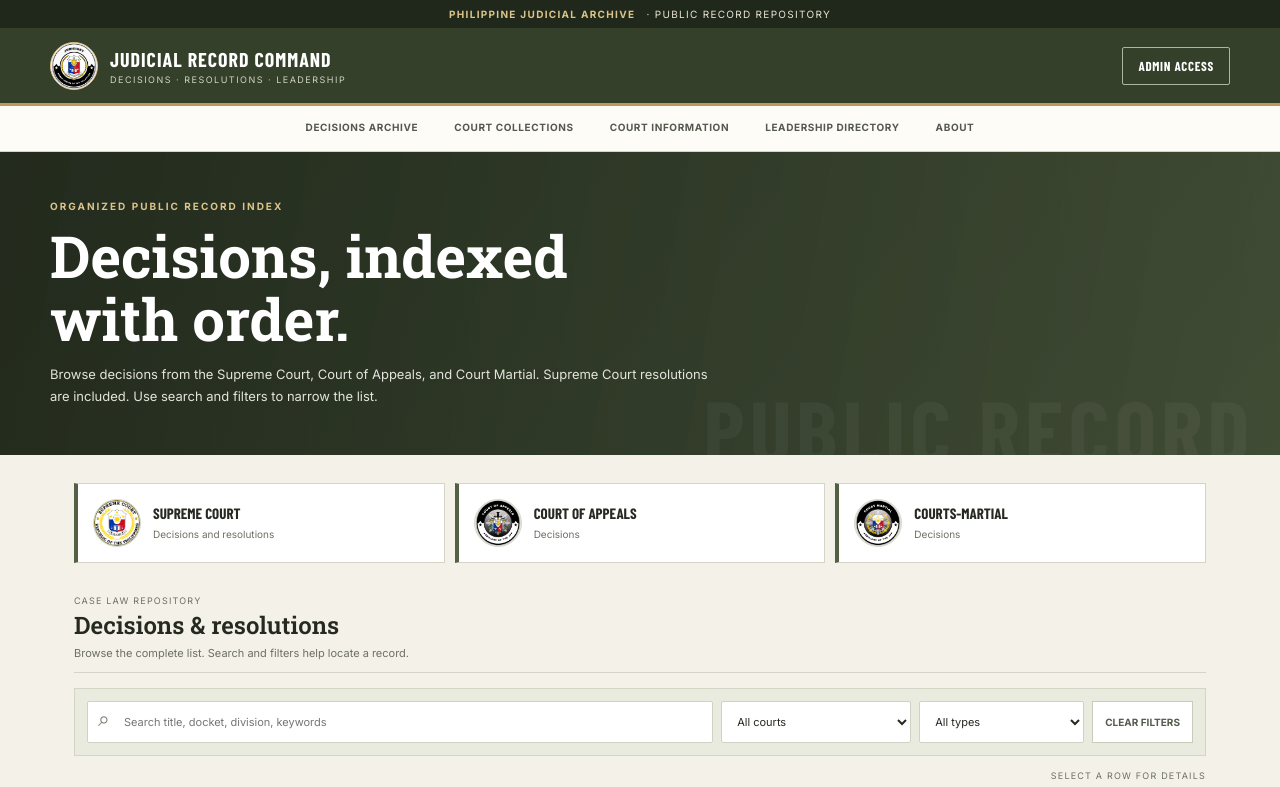
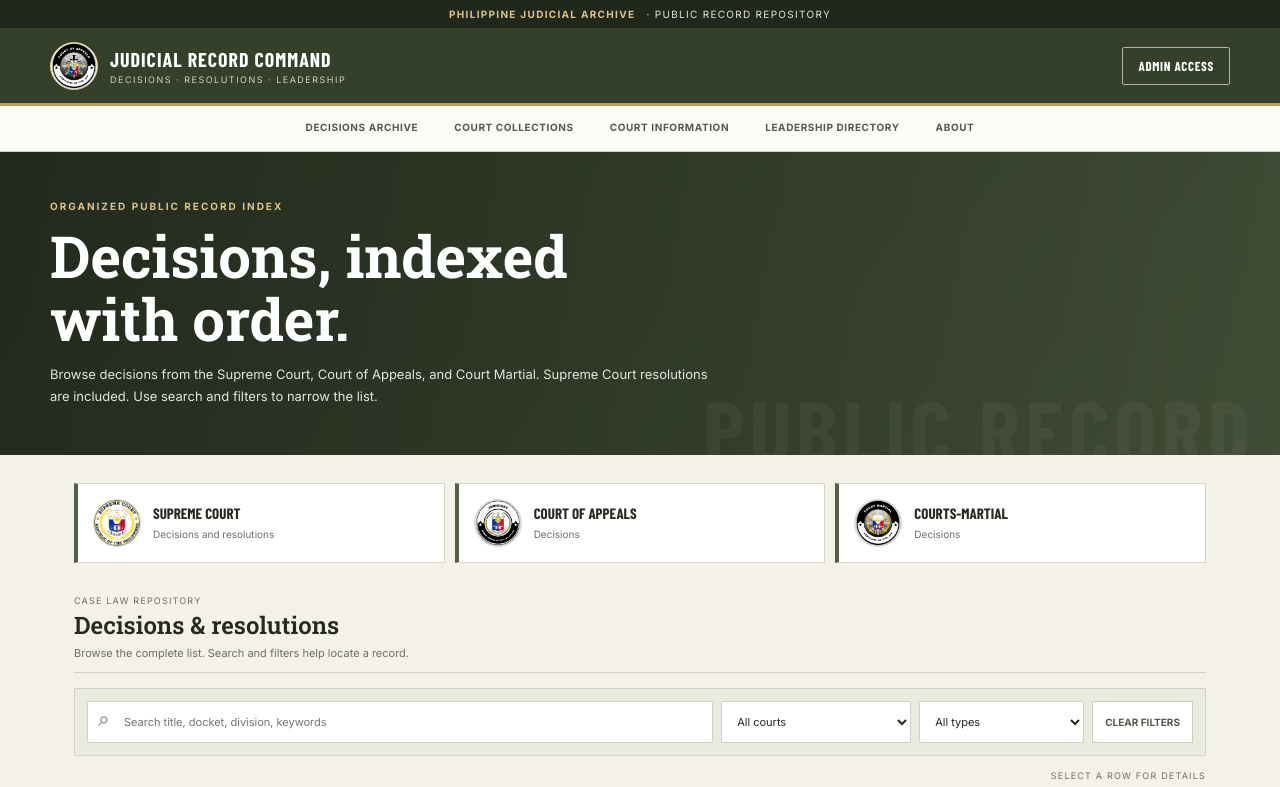
Before and after one commit to parjudiciaryph/judiciary.ph, a plain HTML site: page index.html in a window 1280 px wide. Shown: the top 787 px of the page. Drawn offline with nearby package versions, Linux system fonts and the light colour scheme.

Commit message:
Swap the header and Court of Appeals card logos

```diff
--- a/index.html
+++ b/index.html
@@ -22,13 +22,13 @@
 </head>
 <body>
   <div class="top-strip"><b>Philippine Judicial Archive</b> · Public record repository</div>
-  <header class="topbar"><a class="brand" href="#top" aria-label="Philippine Judicial Archive home"><span class="seal"><img src="JOINT_SPECIAL_OPERATIONS_20261125_230046_0000.png" alt="Judiciary seal"></span><span><strong>Judicial Record Command</strong><small>Decisions · Resolutions · Leadership</small></span></a><button class="admin-button" id="admin-open">Admin access</button></header>
+  <header class="topbar"><a class="brand" href="#top" aria-label="Philippine Judicial Archive home"><span class="seal"><img src="JOINT_SPECIAL_OPERATIONS_20261125_225253_0000.png" alt="Judiciary seal"></span><span><strong>Judicial Record Command</strong><small>Decisions · Resolutions · Leadership</small></span></a><button class="admin-button" id="admin-open">Admin access</button></header>
   <nav class="nav" aria-label="Main navigation"><a href="#archive">Decisions archive</a><a href="#courts">Court collections</a><a href="#court-information">Court information</a><a href="#leadership">Leadership directory</a><a href="#about">About</a></nav>
   <section class="hero" id="top"><div class="kicker">Organized public record index</div><h1>Decisions, indexed<br>with order.</h1><p>Browse decisions from the Supreme Court, Court of Appeals, and Court Martial. Supreme Court resolutions are included. Use search and filters to narrow the list.</p></section>
   <main class="main">
     <section id="courts" aria-label="Court collections"><div class="court-grid">
       <article class="court-card"><span class="court-mark"><img src="IMG_f38f7ae3-5102-4b0a-8a1a-5417c4b7edd0.png" alt="Supreme Court seal"></span><div><strong>Supreme Court</strong><span>Decisions and resolutions</span></div></article>
-      <article class="court-card"><span class="court-mark"><img src="JOINT_SPECIAL_OPERATIONS_20261125_225253_0000.png" alt="Court of Appeals seal"></span><div><strong>Court of Appeals</strong><span>Decisions</span></div></article>
+      <article class="court-card"><span class="court-mark"><img src="JOINT_SPECIAL_OPERATIONS_20261125_230046_0000.png" alt="Court of Appeals seal"></span><div><strong>Court of Appeals</strong><span>Decisions</span></div></article>
       <article class="court-card"><span class="court-mark"><img src="JOINT_SPECIAL_OPERATIONS_20261125_231103_0000.png" alt="Court Martial seal"></span><div><strong>Courts-Martial</strong><span>Decisions</span></div></article>
     </div></section>
     <section id="archive" aria-labelledby="archive-title"><div class="section-heading"><div><div class="eyebrow">Case law repository</div><h2 id="archive-title">Decisions &amp; resolutions</h2><p>Browse the complete list. Search and filters help locate a record.</p></div></div><div class="filter-panel"><div class="filters"><label class="search"><input class="control" id="search" type="search" placeholder="Search title, docket, division, keywords" aria-label="Search the decisions list"></label><select class="control" id="court-filter" aria-label="Filter by court"><option value="all">All courts</option><option>Supreme Court</option><option>Court of Appeals</option><option>Court Martial</option></select><select class="control" id="type-filter" aria-label="Filter by record type"><option value="all">All types</option><option>Decision</option><option>Resolution</option></select><button class="clear-button" id="clear">Clear filters</button></div></div><div class="toolbar"><span class="results" id="results" aria-live="polite"></span><span class="eyebrow">Select a row for details</span></div><div id="records-list"></div></section>
```
